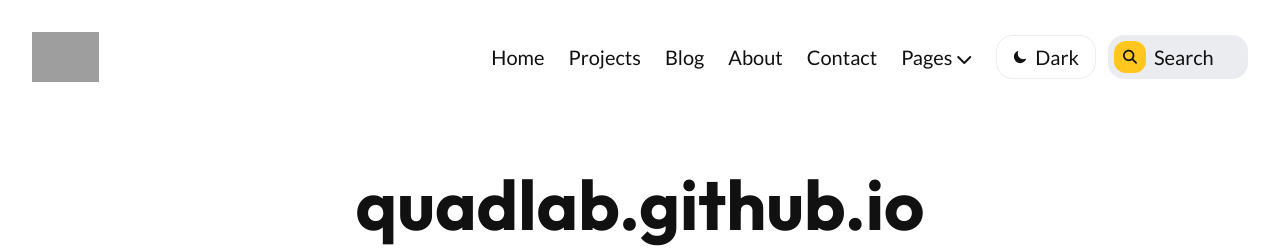
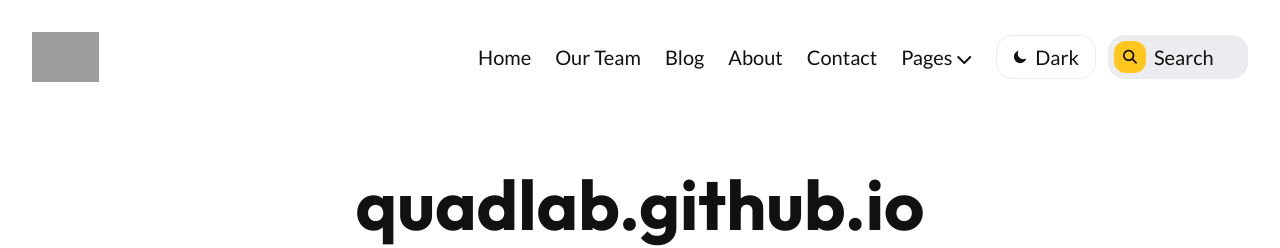
Before and after one commit to QuADlaboratory/quadlab.github.io, a Jekyll site: the page built from README.md, in a window 1280 px wide. Shown: the top 248 px of the page. Built offline with Jekyll 4.4.1, drawn with Linux system fonts in a browser that asks for light colours; our own code applies the rules of GitHub Pages for plain Markdown files; comment, search, counter and statistics services are not loaded; grey boxes are pictures that could not be loaded.

Commit message:
Our team

```diff
--- a/_data/settings.yml
+++ b/_data/settings.yml
@@ -13,8 +13,8 @@ menu_settings:
   menu_items:
     - title: 'Home'
       url: '/'
-    - title: 'Projects'
-      url: '/projects/'
+    - title: 'Our Team'
+      url: '/our-team/'
     - title: 'Blog'
       url: '/blog/'
     - title: 'About'
```
